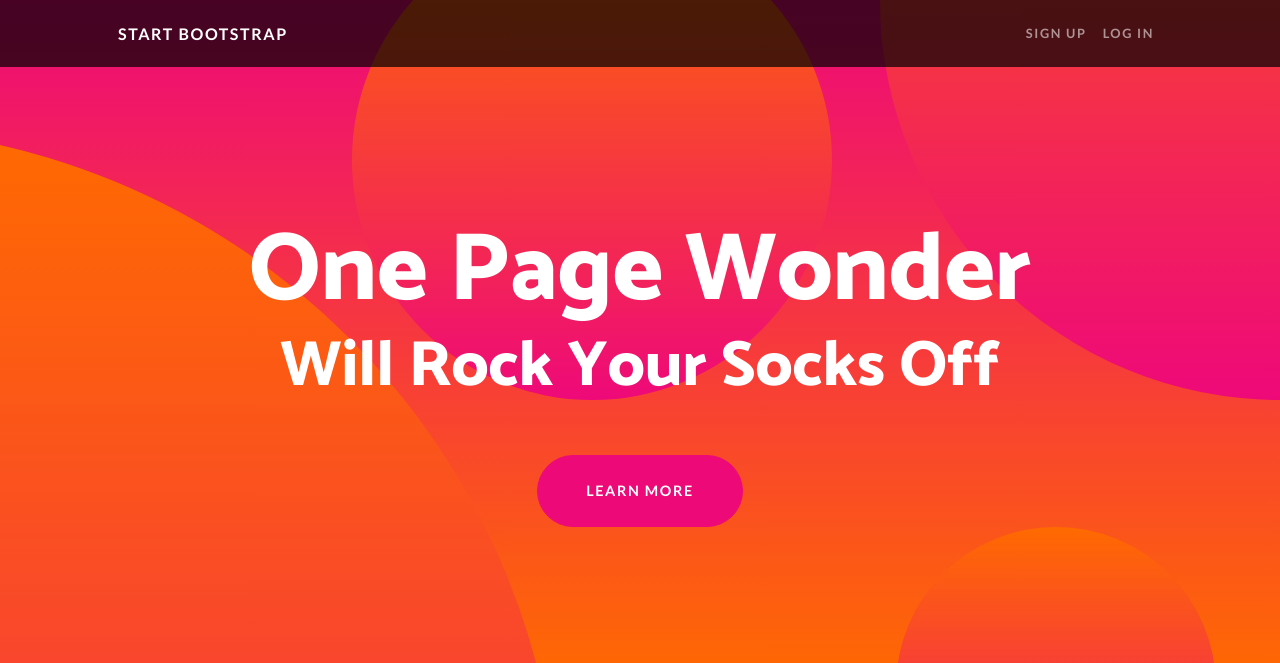
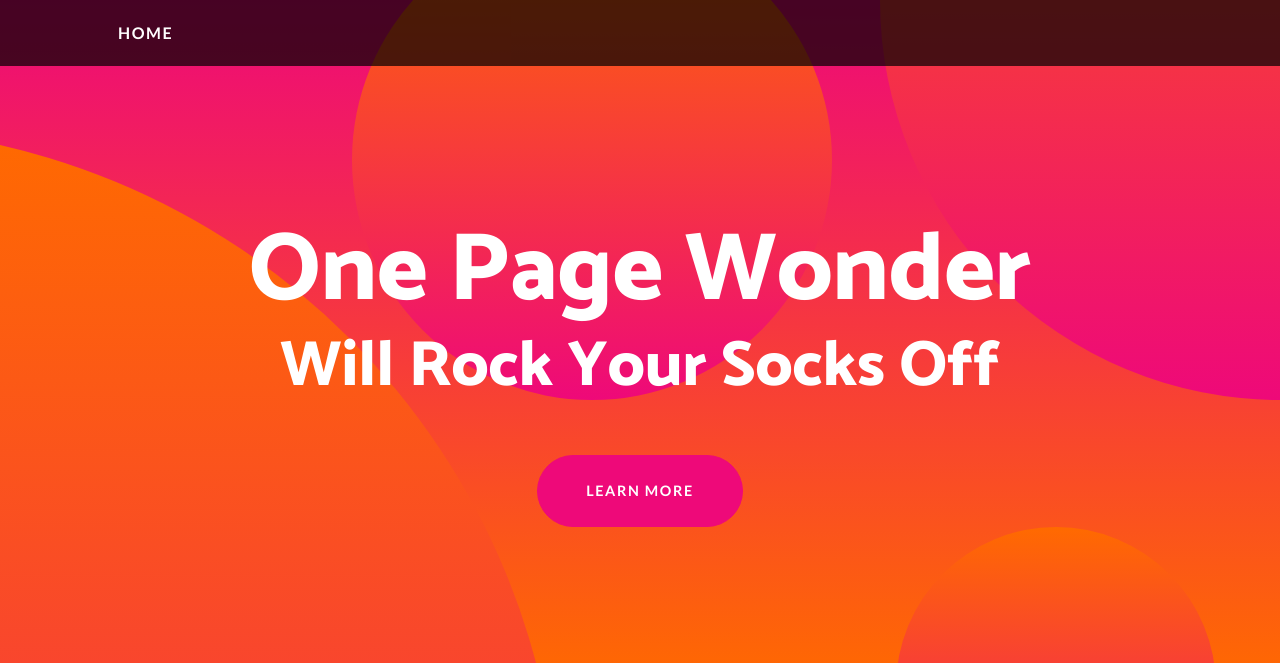
Before and after one commit to jasminvg/jasminvg, a plain HTML site: page index.html in a window 1280 px wide. Shown: the top 663 px of the page. Drawn offline with nearby package versions, Linux system fonts and the light colour scheme.

Commit message:
Update index.html

```diff
--- a/index.html
+++ b/index.html
@@ -19,13 +19,10 @@
         <!-- Navigation-->
         <nav class="navbar navbar-expand-lg navbar-dark navbar-custom fixed-top">
             <div class="container px-5">
-                <a class="navbar-brand" href="#page-top">Start Bootstrap</a>
+                <a class="navbar-brand" href="#page-top">HOME</a>
                 <button class="navbar-toggler" type="button" data-bs-toggle="collapse" data-bs-target="#navbarResponsive" aria-controls="navbarResponsive" aria-expanded="false" aria-label="Toggle navigation"><span class="navbar-toggler-icon"></span></button>
                 <div class="collapse navbar-collapse" id="navbarResponsive">
-                    <ul class="navbar-nav ms-auto">
-                        <li class="nav-item"><a class="nav-link" href="#!">Sign Up</a></li>
-                        <li class="nav-item"><a class="nav-link" href="#!">Log In</a></li>
-                    </ul>
+
                 </div>
             </div>
         </nav>
```
